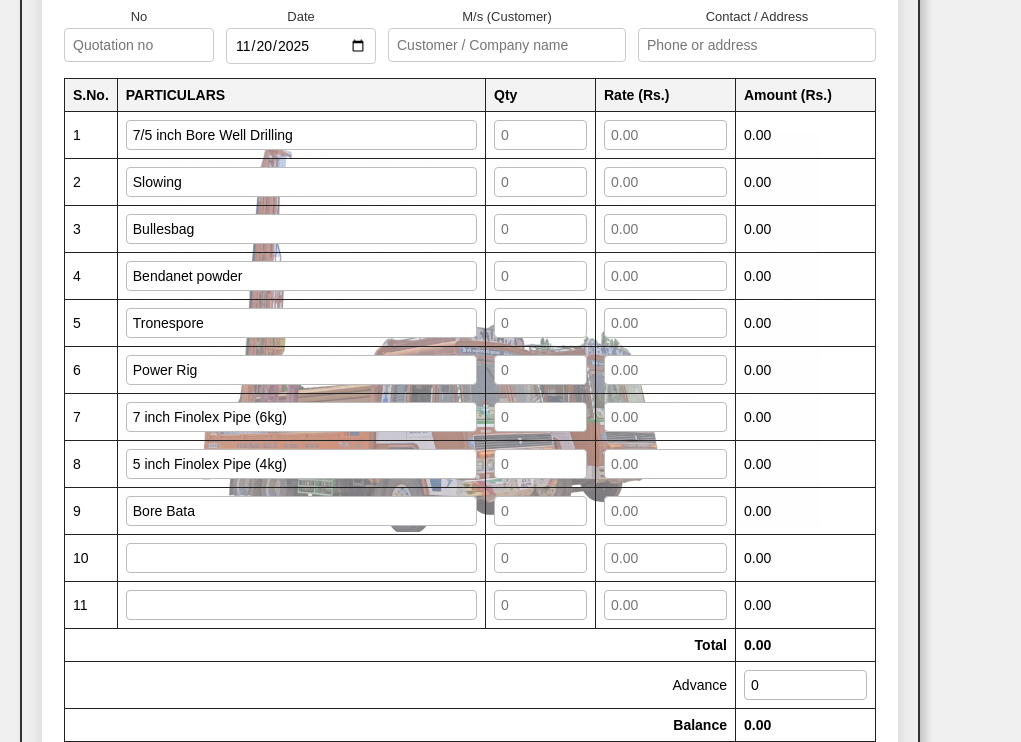
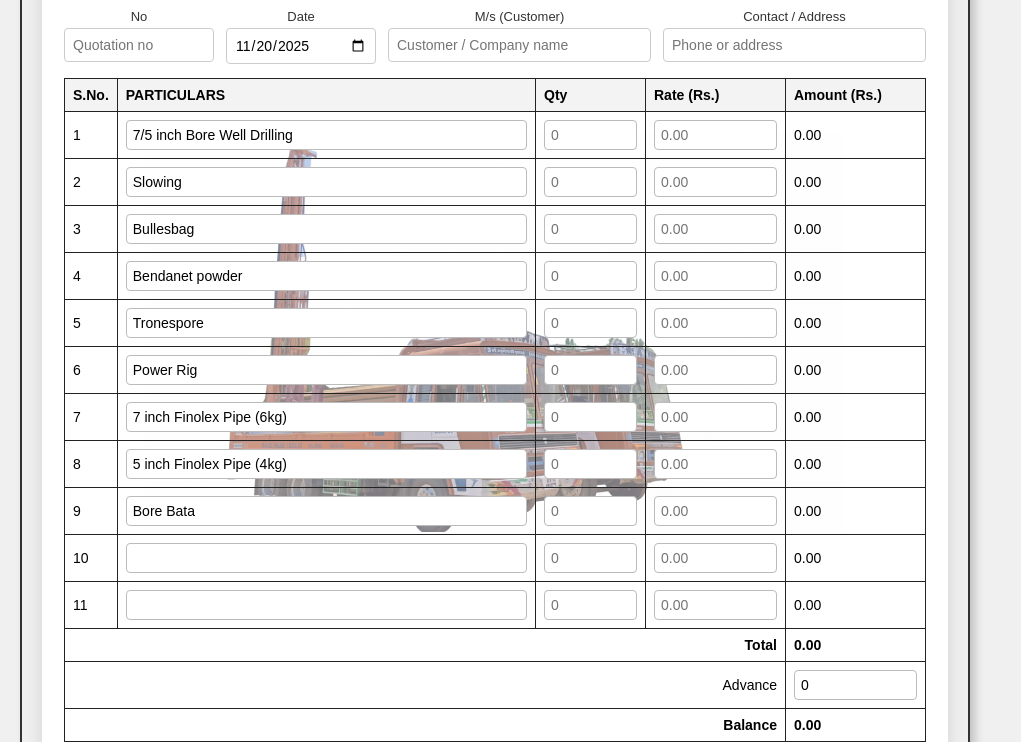
Before and after one commit to muthumanikandan2003/Quotation, a plain HTML site: page index.html in a window 1280 px wide. Shown: the part 385-1127 px from the top of the page, without its empty margins (0-1021 px from the left). Drawn offline with Linux system fonts and the light colour scheme.

Commit message:
Size change

```diff
--- a/index.html
+++ b/index.html
@@ -14,7 +14,7 @@
           font-family: Arial, Helvetica, sans-serif;
         }
         body {
-          width: 900px;
+          width: 950px;
             padding: 20px;
             margin: 20px;
             background-color: #f0f0f0;
```
